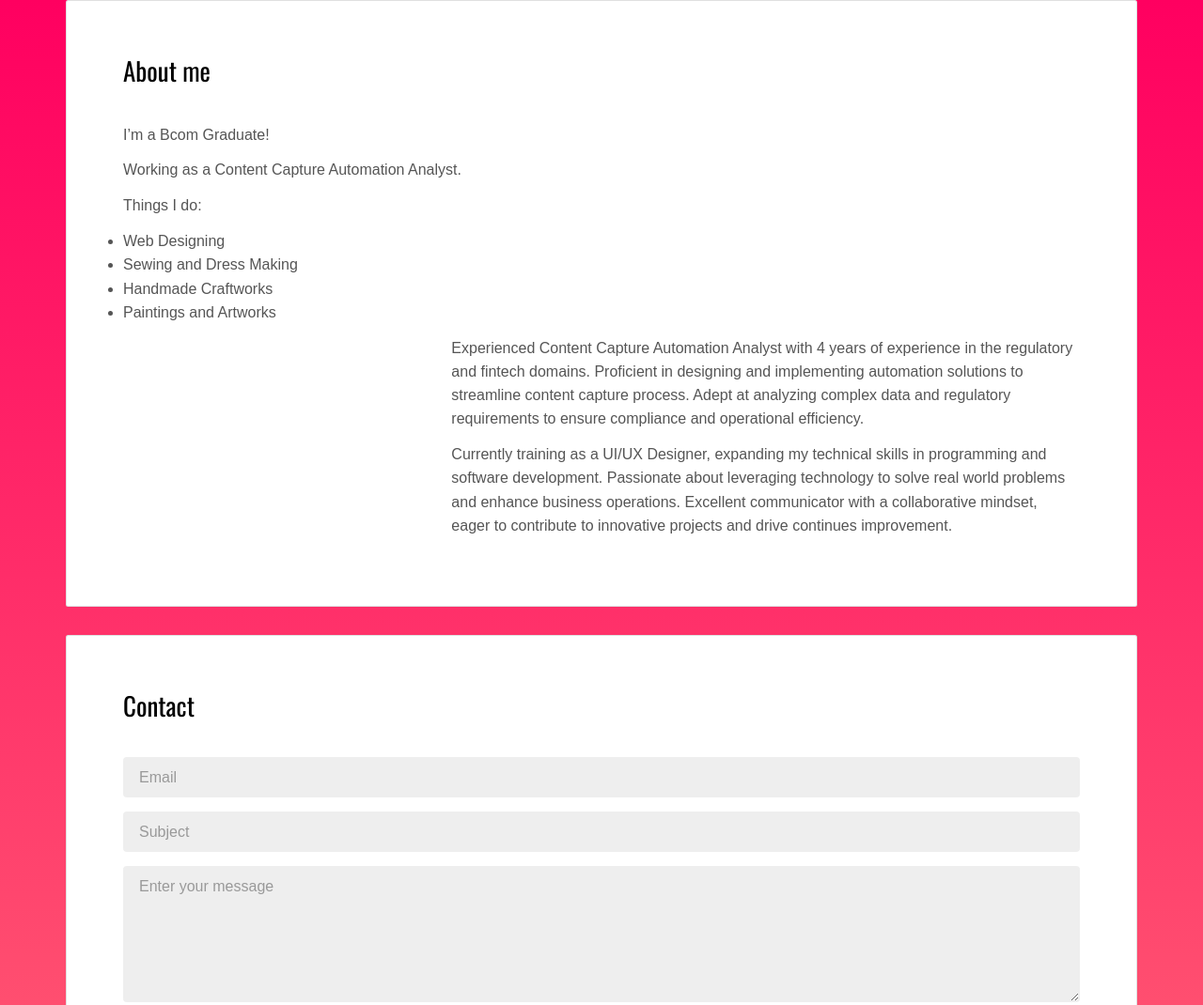
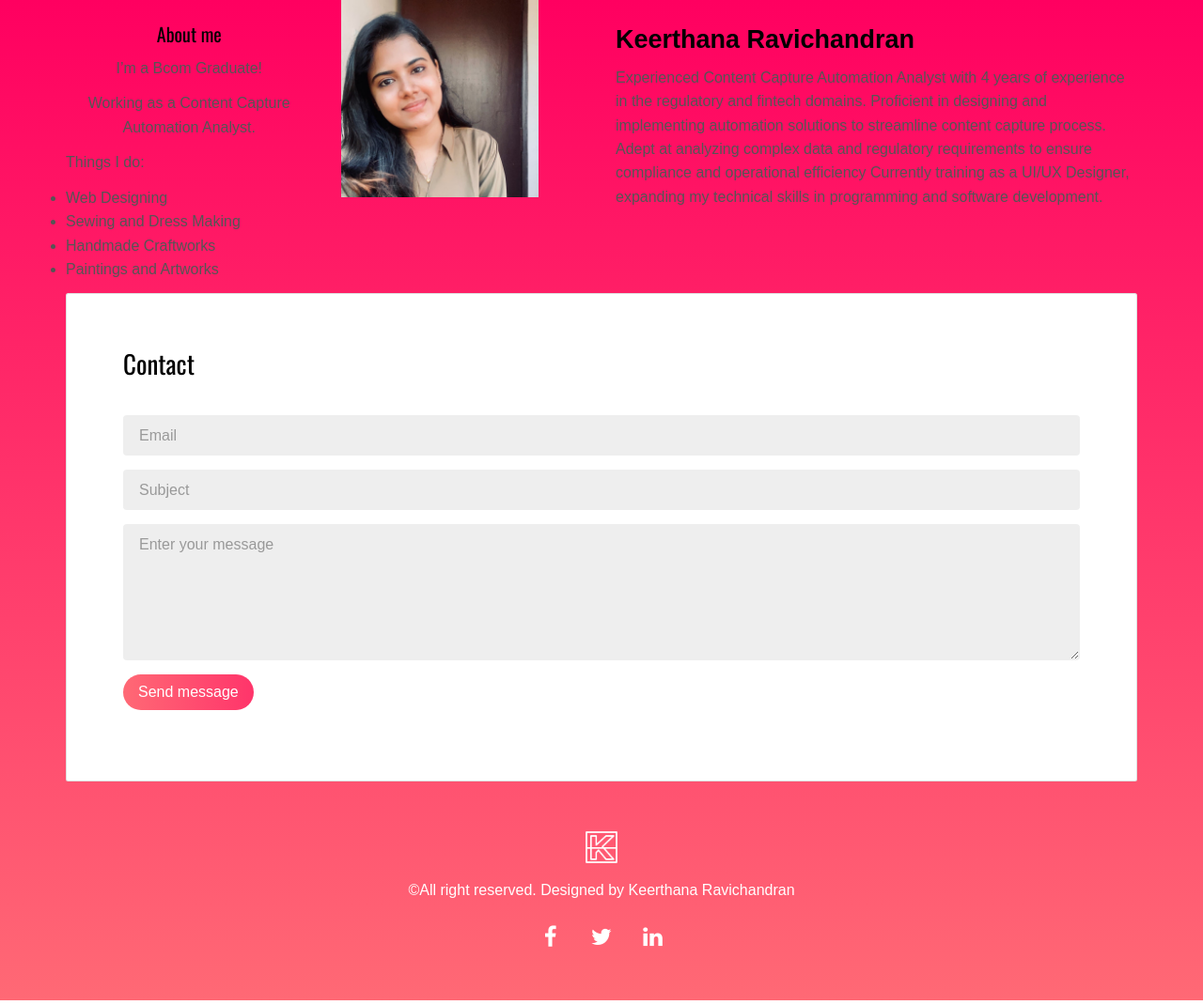
Before and after one commit to Keerthana-Ravi02/Final-Portfolio, a plain HTML site: page Index.html in a window 1280 px wide. Shown: the top 1070 px of the page at 94% size. Drawn offline with nearby package versions, Linux system fonts and the light colour scheme.

Commit message:
Divided columns

```diff
--- a/Index.html
+++ b/Index.html
@@ -24,11 +24,11 @@
    <div class="row">
      <div class="col-xs-12">
 
-        <div class="card">
-          <div class="card-block">
-            <h2>About me</h2>
-            <p>I’m a Bcom Graduate!</p>
-            <p>Working as a Content Capture Automation Analyst.</p>
+      <div class="row">
+        <div class="col-md-3">
+          <h3 class="text-center">About me</h3>
+            <p class="text-center">I’m a Bcom Graduate!</p>
+            <p class="text-center">Working as a Content Capture Automation Analyst.</p>
             <p>Things I do:</p>
 
             <ul class="list-group">
@@ -37,18 +37,16 @@
                 <li class="list-group-item">Handmade Craftworks</li>
                 <li class="list-group-item">Paintings and Artworks</li>
             </ul>
-            <div class="row">
-              <div class="col-md-4">
-                <p><img src="./assets/images/IMG_E6473.JPG" class="img-responsive" alt=""></p>
-              </div>
-              <div class="col-md-8">
+        </div>
+        <div class="col-md-3">
+          <img src="Assets/Keer.jpg" class="img-responsive" alt="">
+        </div>
+        <div class="col-md-6">
+          <h2><b>Keerthana Ravichandran</b></h2>
+          <p>Experienced Content Capture Automation Analyst with 4 years of experience in the regulatory and fintech domains. Proficient in designing and implementing automation solutions to streamline content capture process.     Adept at analyzing complex data and regulatory requirements to ensure compliance and operational efficiency
+            Currently training as a UI/UX Designer, expanding my technical skills in programming and software development.</p>
+        </div>
 
-              <p>Experienced Content Capture Automation Analyst with 4 years of experience in the regulatory and fintech domains. Proficient in designing and implementing automation solutions to streamline content capture process. Adept at analyzing complex data and regulatory requirements to ensure compliance and operational efficiency.</p>
-              <p>Currently training as a UI/UX Designer, expanding my technical skills in programming and software development. Passionate about leveraging technology to solve real world problems and enhance business operations. Excellent communicator with a collaborative mindset, eager to contribute to innovative projects and drive continues improvement.</p>
-
-              </div>
-            </div>
-          </div>
         </div>
 
 
@@ -81,7 +79,7 @@
   <div class="container">
     <div class="row">
       <div class="col-xs-12">
-        <p><img src="./assets/images/icons8-koho-50 (1).png" id="iconBox" alt=""></p>
+        <p><img src="Assets/icons8-koho-50 (1).png" id="iconBox" alt=""></p>
 
         <p>©All right reserved. Designed by Keerthana Ravichandran</a></p>
         <p>
```
